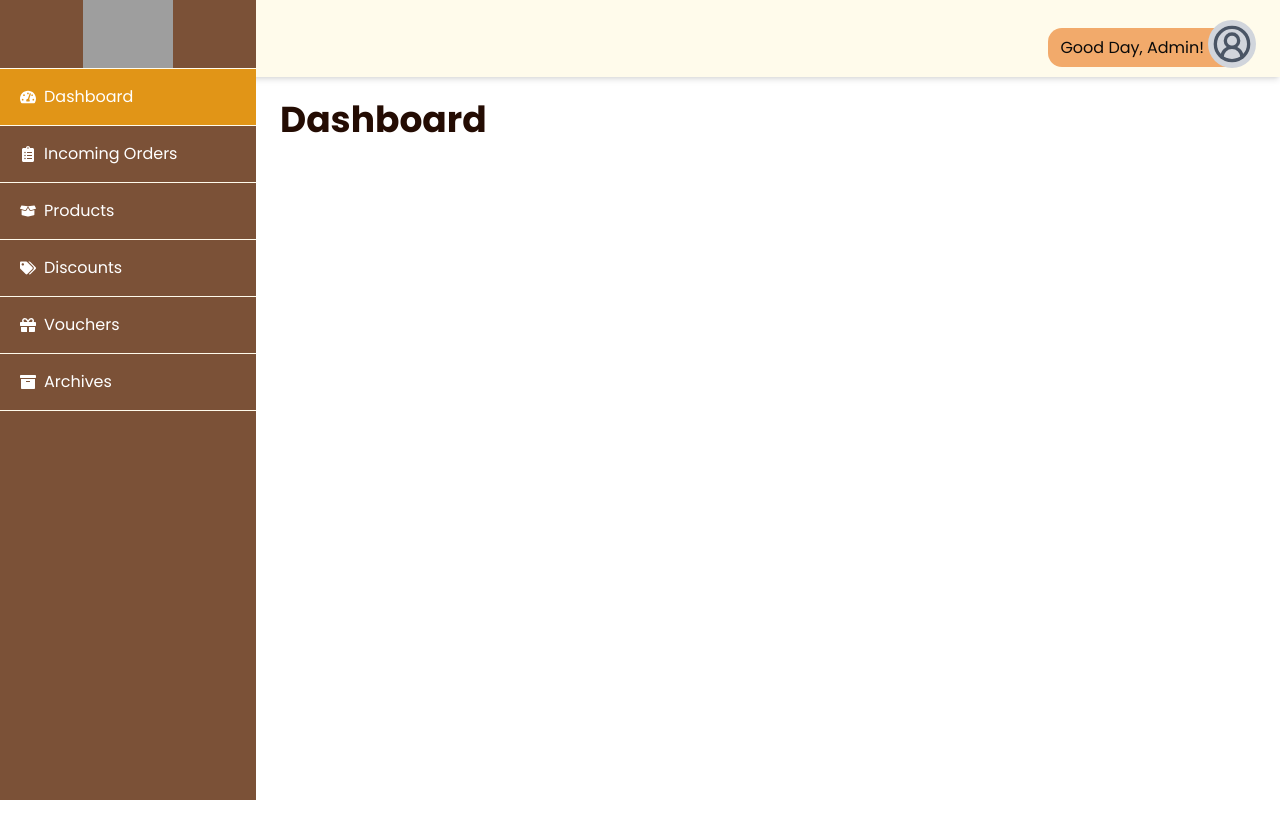
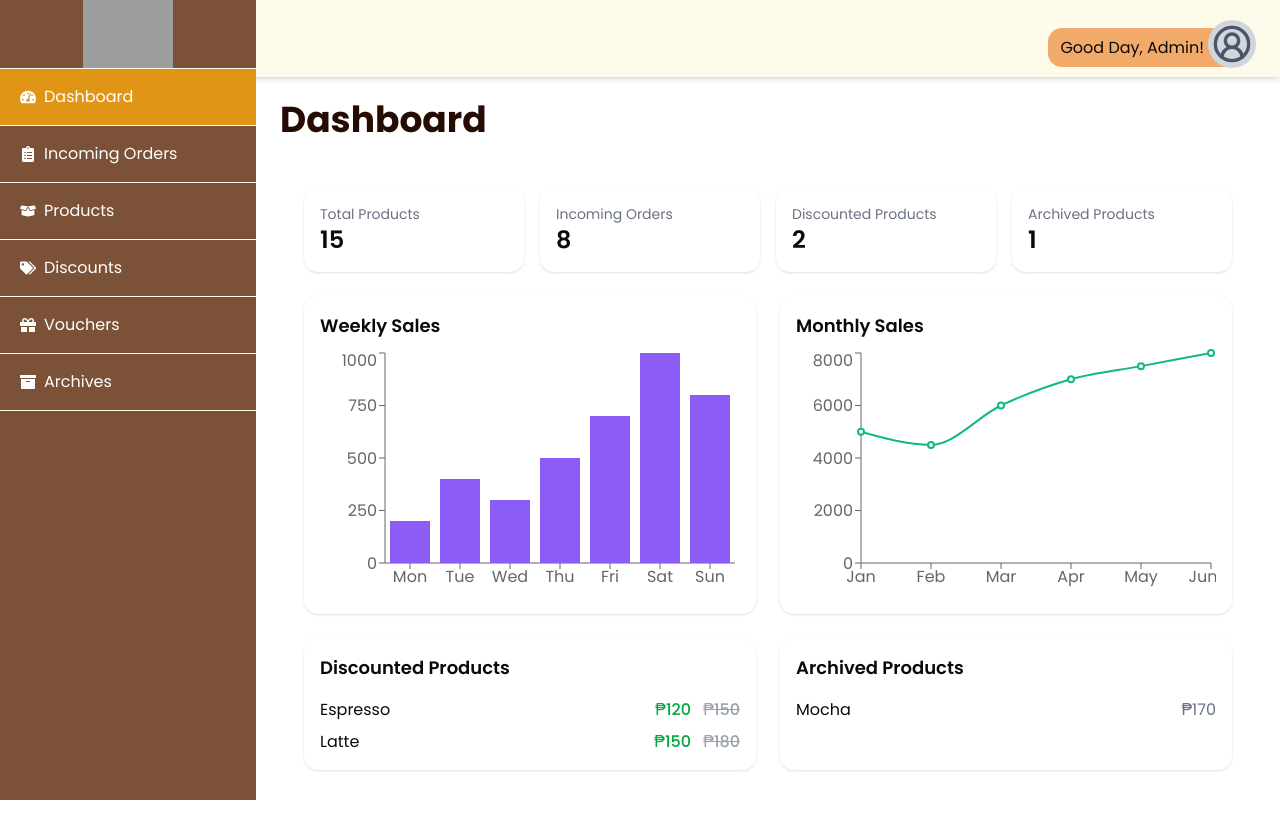
Before and after one commit to Toru1001/bitesnclick, a Next.js app: page /admin/dashboard in a window 1280 px wide. Built offline with nearby package versions, Linux system fonts and the light colour scheme; no server answers; grey boxes are pictures that could not be loaded.

Commit message:
dashboard with dummy data

```diff
--- /dev/null
+++ b/app/admin/dashboard/admin-db.tsx
@@ -0,0 +1,126 @@
+"use client"
+
+import React from "react"
+import {
+  BarChart,
+  Bar,
+  XAxis,
+  YAxis,
+  Tooltip,
+  ResponsiveContainer,
+  LineChart,
+  Line,
+} from "recharts"
+
+// Dummy data
+const discountedProducts = [
+  { id: 1, name: "Espresso", price: 150, discounted: 120 },
+  { id: 2, name: "Latte", price: 180, discounted: 150 },
+]
+
+const archivedProducts = [
+  { id: 3, name: "Mocha", price: 170 },
+]
+
+const totalProducts = 15
+const incomingOrders = 8
+
+const weeklySalesData = [
+  { day: "Mon", sales: 200 },
+  { day: "Tue", sales: 400 },
+  { day: "Wed", sales: 300 },
+  { day: "Thu", sales: 500 },
+  { day: "Fri", sales: 700 },
+  { day: "Sat", sales: 1000 },
+  { day: "Sun", sales: 800 },
+]
+
+const monthlySalesData = [
+  { month: "Jan", sales: 5000 },
+  { month: "Feb", sales: 4500 },
+  { month: "Mar", sales: 6000 },
+  { month: "Apr", sales: 7000 },
+  { month: "May", sales: 7500 },
+  { month: "Jun", sales: 8000 },
+]
+
+export default function AdminDashboard() {
+  return (
+    <div className="p-6">
+
+
+      <div className="grid grid-cols-1 sm:grid-cols-2 lg:grid-cols-4 gap-4 mb-6">
+        <div className="bg-white p-4 rounded-xl shadow">
+          <h2 className="text-sm text-gray-500">Total Products</h2>
+          <p className="text-2xl font-semibold">{totalProducts}</p>
+        </div>
+        <div className="bg-white p-4 rounded-xl shadow">
+          <h2 className="text-sm text-gray-500">Incoming Orders</h2>
+          <p className="text-2xl font-semibold">{incomingOrders}</p>
+        </div>
+        <div className="bg-white p-4 rounded-xl shadow">
+          <h2 className="text-sm text-gray-500">Discounted Products</h2>
+          <p className="text-2xl font-semibold">{discountedProducts.length}</p>
+        </div>
+        <div className="bg-white p-4 rounded-xl shadow">
+          <h2 className="text-sm text-gray-500">Archived Products</h2>
+          <p className="text-2xl font-semibold">{archivedProducts.length}</p>
+        </div>
+      </div>
+
+      <div className="grid grid-cols-1 md:grid-cols-2 gap-6 mb-6">
+        <div className="bg-white p-4 rounded-xl shadow">
+          <h2 className="text-lg font-semibold mb-2">Weekly Sales</h2>
+          <ResponsiveContainer width="100%" height={250}>
+            <BarChart data={weeklySalesData}>
+              <XAxis dataKey="day" />
+              <YAxis />
+              <Tooltip />
+              <Bar dataKey="sales" fill="#8b5cf6" />
+            </BarChart>
+          </ResponsiveContainer>
+        </div>
+
+        <div className="bg-white p-4 rounded-xl shadow">
+          <h2 className="text-lg font-semibold mb-2">Monthly Sales</h2>
+          <ResponsiveContainer width="100%" height={250}>
+            <LineChart data={monthlySalesData}>
+              <XAxis dataKey="month" />
+              <YAxis />
+              <Tooltip />
+              <Line type="monotone" dataKey="sales" stroke="#10b981" strokeWidth={2} />
+            </LineChart>
+          </ResponsiveContainer>
+        </div>
+      </div>
+
+      <div className="grid grid-cols-1 md:grid-cols-2 gap-6">
+        <div className="bg-white p-4 rounded-xl shadow">
+          <h2 className="text-lg font-semibold mb-4">Discounted Products</h2>
+          <ul className="space-y-2">
+            {discountedProducts.map(product => (
+              <li key={product.id} className="flex justify-between">
+                <span>{product.name}</span>
+                <span className="text-green-600 font-medium">
+                  ₱{product.discounted} <span className="line-through text-gray-400 ml-2">₱{product.price}</span>
+                </span>
+              </li>
+            ))}
+          </ul>
+        </div>
+
+        <div className="bg-white p-4 rounded-xl shadow">
+          <h2 className="text-lg font-semibold mb-4">Archived Products</h2>
+          <ul className="space-y-2">
+            {archivedProducts.map(product => (
+              <li key={product.id} className="flex justify-between">
+                <span>{product.name}</span>
+                <span className="text-gray-500">₱{product.price}</span>
+              </li>
+            ))}
+          </ul>
+        </div>
+      </div>
+    </div>
+  )
+}
--- a/app/admin/dashboard/page.tsx
+++ b/app/admin/dashboard/page.tsx
@@ -1,7 +1,10 @@
 "use client"
 import { useRouter } from 'next/navigation'
+import AdminDashboard from './admin-db';
 
-export default function DashboardPage() {
+import React from 'react'
+
+const DB : React.FC = () => {
   const router = useRouter();
   return (
     <div className="flex flex-col mx-auto mt-25 ml-64">
@@ -11,8 +14,11 @@ export default function DashboardPage() {
             </span>
             </div>
             <div className="p-6">
-        {/* <ViewOrdersTable/> */}
+            <AdminDashboard/>
             </div>
+
         </div>
-  );
+  )
 }
+
+export default DB
--- a/package.json
+++ b/package.json
@@ -32,6 +32,7 @@
     "react-icons": "^5.5.0",
     "react-spinners": "^0.15.0",
     "react-toastify": "^11.0.5",
+    "recharts": "^2.15.3",
     "swiper": "^11.2.6",
     "tailwind-merge": "^3.2.0",
     "tailwind-scrollbar-hide": "^2.0.0",
```
Also changed, not shown: 1 other file (tests, documents, lock files or other folders). Lines whose indentation alone changed are shown as unchanged.
